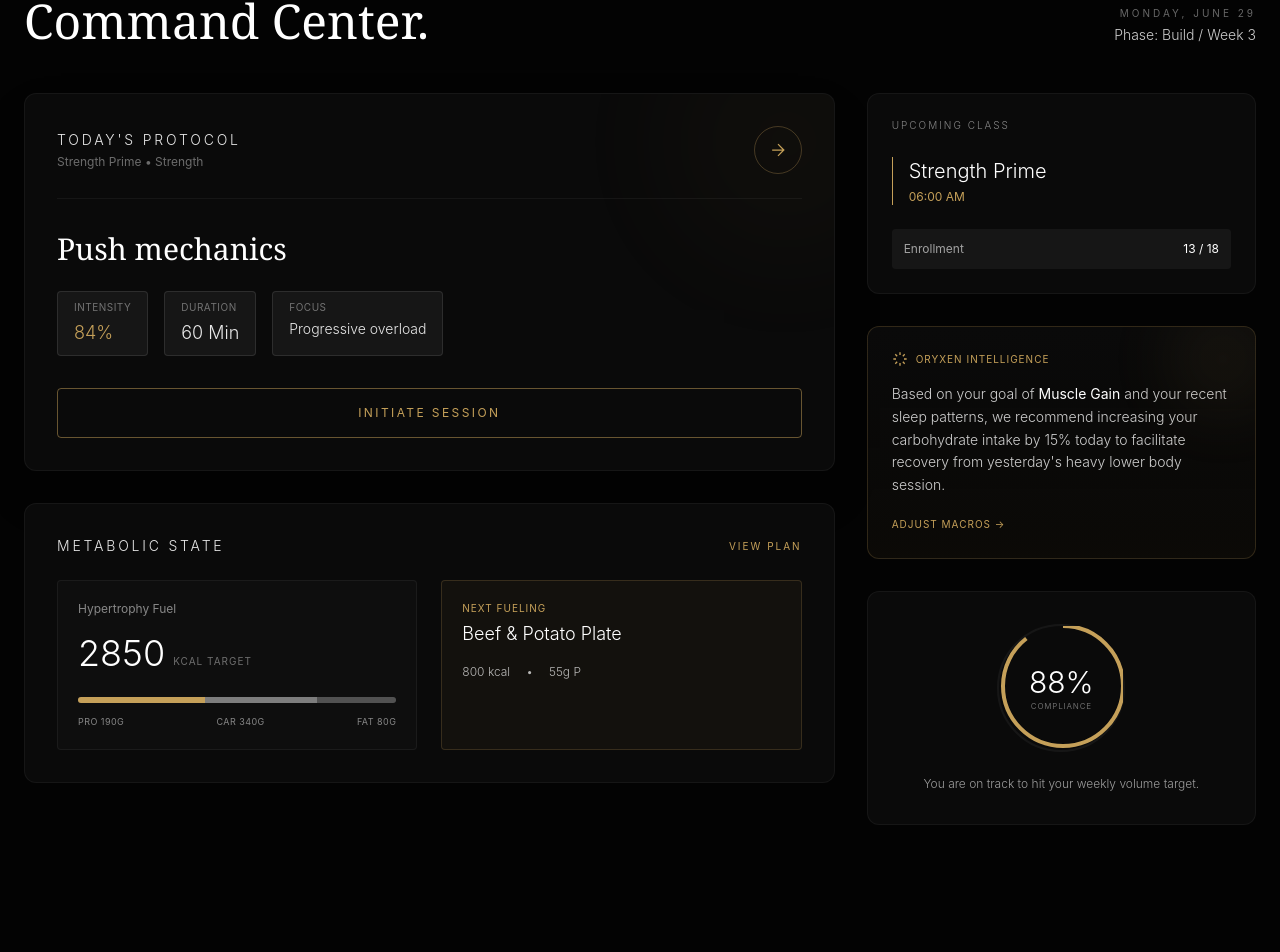
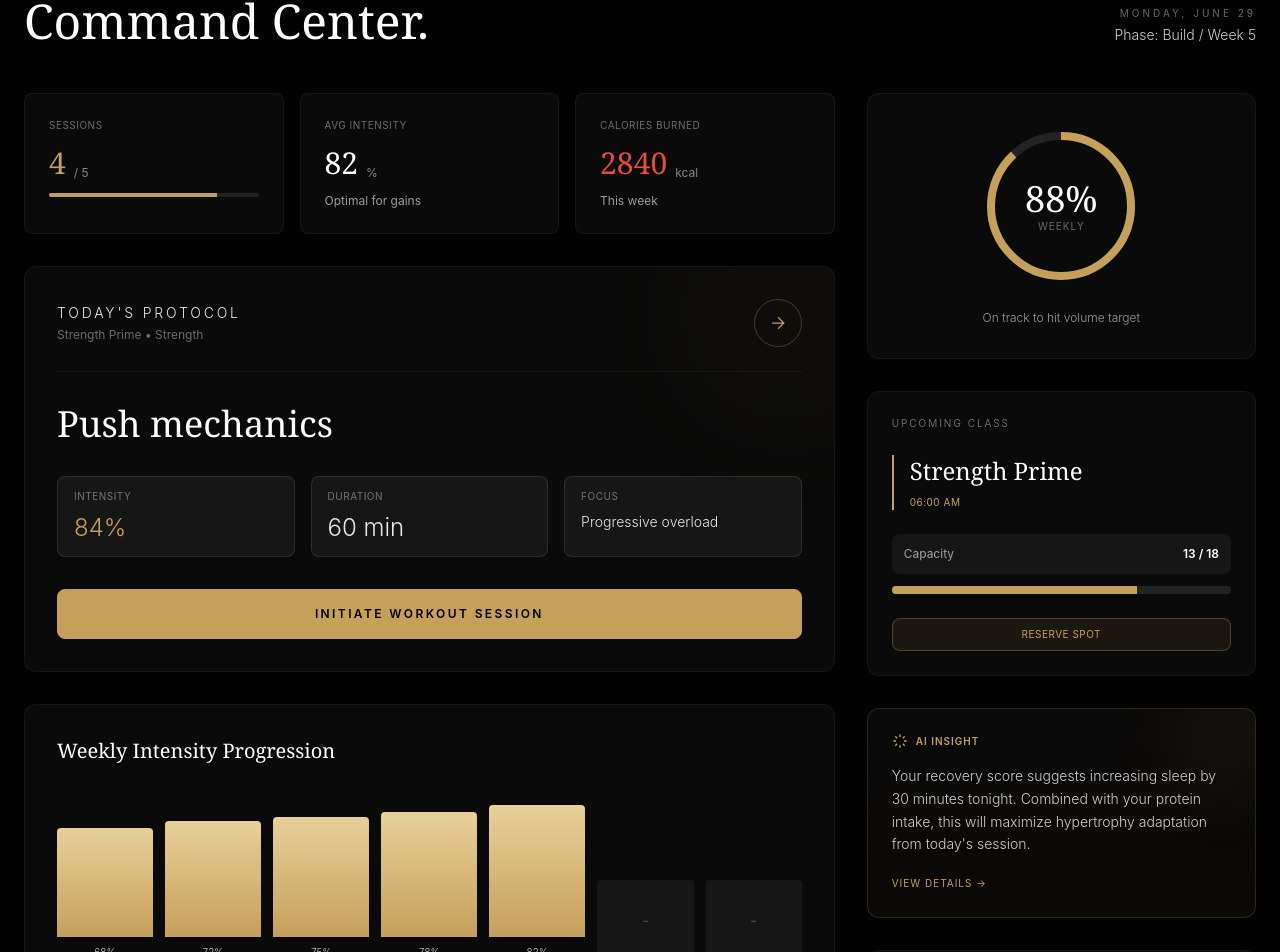
Before and after one commit to Aschio12/oryxen-frontend-2z, a Next.js app in the folder apps/frontend/: page /dashboard in a window 1280 px wide. Shown: the part 138-1090 px from the top of the page. Before the commit the page ends 1043 px from the top, so only its background shows below. Built offline with nearby package versions, Linux system fonts and the light colour scheme.

Commit message:
feat: Personal dashboard with analytics, weekly progress charts, and compliance tracking

```diff
--- a/apps/frontend/src/app/dashboard/page.tsx
+++ b/apps/frontend/src/app/dashboard/page.tsx
@@ -1,14 +1,47 @@
+"use client";
+
+import { useState } from "react";
 import { sportPrograms, nutritionPlans, classes } from "@/data/fitness";
 import Link from "next/link";
 
 export default function Dashboard() {
-  const todayProgram = sportPrograms[0]; // Strength Prime
-  const todayWorkout = todayProgram.weeklyPlan[0]; // Day 1
+  const [weeklyStats] = useState({
+    sessionsCompleted: 4,
+    sessionsPlanned: 5,
+    avgIntensity: 82,
+    totalVolume: 42000,
+    caloriesBurned: 2840,
+    averageRHR: 52,
+  });
 
-  const activeNutrition = nutritionPlans[1]; // Hypertrophy Fuel
-  const nextMeal = activeNutrition.meals[1]; // Lunch
+  const [weeklyProgress] = useState([68, 72, 75, 78, 82, 0, 0]);
+  const [nutritionTracking] = useState({
+    caloriesConsumed: 1950,
+    caloriesTarget: 2850,
+    proteinConsumed: 168,
+    proteinTarget: 190,
+    completed: 65,
+  });
+
+  const todayProgram = sportPrograms[0];
+  const todayWorkout = todayProgram.weeklyPlan[0];
+
+  const activeNutrition = nutritionPlans[1];
+  const nextMeal = activeNutrition.meals[1];
 
   const upcomingClass = classes[0];
+
+  const getDateInfo = () => {
+    const now = new Date();
+    const week = Math.ceil(((now.getDate()) - now.getDay() + 6) / 7);
+    return {
+      date: now.toLocaleDateString('en-US', { weekday: 'long', month: 'long', day: 'numeric' }),
+      week,
+      phase: 'Build',
+    };
+  };
+
+  const dateInfo = getDateInfo();
 
   return (
     <main className="min-h-screen bg-[#030303] pt-28 pb-20 selection:bg-[#C5A059]/30">
@@ -25,9 +58,9 @@ export default function Dashboard() {
             </div>
             <div className="hidden text-right md:block">
               <p className="text-[10px] uppercase tracking-[0.3em] text-white/40">
-                {new Date().toLocaleDateString('en-US', { weekday: 'long', month: 'long', day: 'numeric' })}
+                {dateInfo.date}
               </p>
-              <p className="mt-1 text-sm font-light text-white/80">Phase: Build / Week 3</p>
+              <p className="mt-1 text-sm font-light text-white/80">Phase: {dateInfo.phase} / Week {dateInfo.week}</p>
             </div>
           </div>
         </header>
@@ -37,11 +70,43 @@ export default function Dashboard() {
           {/* Main Column (2 spans) */}
           <div className="flex flex-col gap-8 lg:col-span-2">
 
-            {/* Today's Plan */}
-            <section className="motion-reveal-delayed-1 relative overflow-hidden rounded-xl border border-white/5 bg-[#0A0A0A] p-8 shadow-2xl">
+            {/* Weekly Stats Overview */}
+            <section className="motion-reveal-delayed-1 grid gap-4 md:grid-cols-3">
+              <div className="rounded-lg border border-white/5 bg-[#0A0A0A] p-6 hover:border-[#C5A059]/20 transition-all">
+                <p className="text-[10px] uppercase tracking-wider text-white/40">Sessions</p>
+                <div className="mt-3 flex items-end gap-2">
+                  <span className="font-serif text-3xl font-light text-[#C5A059]">{weeklyStats.sessionsCompleted}</span>
+                  <span className="text-xs text-white/50">/ {weeklyStats.sessionsPlanned}</span>
+                </div>
+                <div className="mt-3 h-1 w-full overflow-hidden rounded-full bg-white/10">
+                  <div className="h-full w-4/5 bg-[#C5A059]" />
+                </div>
+              </div>
+
+              <div className="rounded-lg border border-white/5 bg-[#0A0A0A] p-6 hover:border-[#C5A059]/20 transition-all">
+                <p className="text-[10px] uppercase tracking-wider text-white/40">Avg Intensity</p>
+                <div className="mt-3 flex items-end gap-2">
+                  <span className="font-serif text-3xl font-light text-white">{weeklyStats.avgIntensity}</span>
+                  <span className="text-xs text-white/50">%</span>
+                </div>
+                <p className="mt-3 text-xs text-white/60">Optimal for gains</p>
+              </div>
+
+              <div className="rounded-lg border border-white/5 bg-[#0A0A0A] p-6 hover:border-[#C5A059]/20 transition-all">
+                <p className="text-[10px] uppercase tracking-wider text-white/40">Calories Burned</p>
+                <div className="mt-3 flex items-end gap-2">
+                  <span className="font-serif text-3xl font-light text-[#E74C3C]">{weeklyStats.caloriesBurned}</span>
+                  <span className="text-xs text-white/50">kcal</span>
+                </div>
+                <p className="mt-3 text-xs text-white/60">This week</p>
+              </div>
+            </section>
+
+            {/* Today's Workout */}
+            <section className="motion-reveal-delayed-1 relative overflow-hidden rounded-xl border border-white/5 bg-[#0A0A0A] p-8">
               <div className="absolute -right-20 -top-20 h-64 w-64 rounded-full bg-[#C5A059] opacity-[0.03] blur-3xl" />
 
-              <div className="flex items-center justify-between border-b border-white/5 pb-6">
+              <div className="flex items-center justify-between border-b border-white/5 pb-6 mb-8">
                 <div>
                   <h2 className="text-sm font-light uppercase tracking-[0.2em] text-white/90">Today's Protocol</h2>
                   <p className="mt-1 text-xs text-white/40">{todayProgram.name} • {todayWorkout.type}</p>
@@ -51,67 +116,88 @@ export default function Dashboard() {
                 </div>
               </div>
 
-              <div className="mt-8">
-                <h3 className="font-serif text-3xl font-light text-white">{todayWorkout.title}</h3>
-                <div className="mt-6 flex flex-wrap gap-4">
-                  <div className="rounded-sm border border-white/10 bg-white/5 px-4 py-2">
+              <h3 className="font-serif text-4xl font-light text-white">{todayWorkout.title}</h3>
+
+              <div className="mt-8 grid gap-4 md:grid-cols-3">
+                <div className="rounded-lg border border-white/10 bg-white/5 px-4 py-3">
                   <p className="text-[10px] uppercase tracking-wider text-white/40">Intensity</p>
-                    <p className="mt-1 text-lg font-light text-[#C5A059]">{todayProgram.intensity}%</p>
+                  <p className="mt-2 text-2xl font-light text-[#C5A059]">{todayProgram.intensity}%</p>
                 </div>
-                  <div className="rounded-sm border border-white/10 bg-white/5 px-4 py-2">
+                <div className="rounded-lg border border-white/10 bg-white/5 px-4 py-3">
                   <p className="text-[10px] uppercase tracking-wider text-white/40">Duration</p>
-                    <p className="mt-1 text-lg font-light text-white/90">60 Min</p>
+                  <p className="mt-2 text-2xl font-light text-white/90">60 min</p>
                 </div>
-                  <div className="rounded-sm border border-white/10 bg-white/5 px-4 py-2">
+                <div className="rounded-lg border border-white/10 bg-white/5 px-4 py-3">
                   <p className="text-[10px] uppercase tracking-wider text-white/40">Focus</p>
-                    <p className="mt-1 text-sm font-light text-white/90">{todayProgram.focus[0]}</p>
+                  <p className="mt-2 text-sm font-light text-white/90">{todayProgram.focus[0]}</p>
                 </div>
               </div>
 
-                <div className="mt-8">
-                  <button className="group relative w-full overflow-hidden rounded-sm border border-[#C5A059]/50 bg-transparent py-4 text-xs uppercase tracking-[0.2em] text-[#C5A059] transition-all hover:bg-[#C5A059] hover:text-black">
-                    <span className="relative z-10">Initiate Session</span>
+              <button className="mt-8 w-full rounded-lg border border-[#C5A059] bg-[#C5A059] py-4 text-xs uppercase tracking-[0.2em] text-black font-semibold transition-all hover:bg-transparent hover:text-[#C5A059]">
+                Initiate Workout Session
               </button>
+            </section>
+
+            {/* Weekly Progress Chart */}
+            <section className="motion-reveal-delayed-2 rounded-xl border border-white/5 bg-[#0A0A0A] p-8">
+              <h3 className="font-serif text-xl font-light text-white mb-6">Weekly Intensity Progression</h3>
+
+              <div className="flex items-end justify-between gap-3 h-48">
+                {weeklyProgress.map((value, idx) => {
+                  const days = ['Mon', 'Tue', 'Wed', 'Thu', 'Fri', 'Sat', 'Sun'];
+                  const hasData = value > 0;
+                  return (
+                    <div key={idx} className="flex-1 flex flex-col items-center">
+                      <div className="w-full flex flex-col items-center gap-2">
+                        {hasData ? (
+                          <div className="w-full flex flex-col items-center">
+                            <div
+                              className="w-full bg-gradient-to-t from-[#C5A059] to-[#E8D099] rounded-t transition-all hover:from-[#E8D099] hover:to-[#F5E6B3]"
+                              style={{ height: `${(value / 100) * 160}px` }}
+                            />
+                            <span className="mt-2 text-[10px] font-light text-white/80">{value}%</span>
                           </div>
+                        ) : (
+                          <div className="w-full h-20 rounded bg-white/5 flex items-center justify-center text-white/20">-</div>
+                        )}
+                      </div>
+                      <span className="mt-2 text-[9px] uppercase tracking-wider text-white/40">{days[idx]}</span>
+                    </div>
+                  );
+                })}
               </div>
             </section>
 
             {/* Nutrition Tracking */}
             <section className="motion-reveal-delayed-2 rounded-xl border border-white/5 bg-[#0A0A0A] p-8">
-              <div className="flex items-center justify-between pb-6">
+              <div className="flex items-center justify-between pb-6 mb-8">
                 <h2 className="text-sm font-light uppercase tracking-[0.2em] text-white/90">Metabolic State</h2>
-                <Link href="/nutrition" className="text-[10px] uppercase tracking-[0.2em] text-[#C5A059] hover:text-white transition-colors">View Plan</Link>
+                <Link href="/nutrition" className="text-[10px] uppercase tracking-[0.2em] text-[#C5A059] hover:text-white transition-colors">View Plan →</Link>
               </div>
 
               <div className="grid gap-6 md:grid-cols-2">
-                <div className="rounded-sm bg-white/[0.02] p-5 border border-white/5">
+                <div className="rounded-lg bg-white/[0.02] border border-white/5 p-6">
                   <p className="text-xs text-white/50">{activeNutrition.name}</p>
-                  <div className="mt-4 flex items-end gap-2">
-                    <span className="text-4xl font-light text-white">{activeNutrition.dailyCalories}</span>
-                    <span className="mb-1 text-[10px] uppercase tracking-widest text-white/40">Kcal target</span>
+                  <div className="mt-4 flex items-end gap-2 mb-6">
+                    <span className="font-serif text-4xl font-light text-white">{nutritionTracking.caloriesConsumed}</span>
+                    <span className="mb-1 text-[10px] uppercase tracking-widest text-white/40">/ {nutritionTracking.caloriesTarget} kcal</span>
                   </div>
 
-                  {/* Macros Bar */}
-                  <div className="mt-6 flex h-1.5 w-full overflow-hidden rounded-full bg-white/10">
-                    <div className="bg-[#C5A059]" style={{ width: '40%' }} />
-                    <div className="bg-white/40" style={{ width: '35%' }} />
-                    <div className="bg-white/20" style={{ width: '25%' }} />
-                  </div>
-                  <div className="mt-3 flex justify-between text-[9px] uppercase tracking-wider text-white/50">
-                    <span>Pro {activeNutrition.macros.protein}g</span>
-                    <span>Car {activeNutrition.macros.carbs}g</span>
-                    <span>Fat {activeNutrition.macros.fats}g</span>
+                  <div className="h-3 w-full overflow-hidden rounded-full bg-white/10">
+                    <div className="h-full bg-gradient-to-r from-[#3498DB] via-[#2ECC71] to-[#F39C12]" style={{ width: `${(nutritionTracking.caloriesConsumed / nutritionTracking.caloriesTarget) * 100}%` }} />
                   </div>
                 </div>
 
-                <div className="rounded-sm bg-[#C5A059]/[0.05] border border-[#C5A059]/20 p-5">
-                  <p className="text-[10px] uppercase tracking-widest text-[#C5A059]">Next Fueling</p>
-                  <p className="mt-1 text-lg font-light text-white">{nextMeal.name}</p>
-                  <div className="mt-4 flex gap-4 text-xs font-light text-white/70">
+                <div className="rounded-lg bg-[#C5A059]/[0.05] border border-[#C5A059]/20 p-6">
+                  <p className="text-[10px] uppercase tracking-widest text-[#C5A059]">Next Meal</p>
+                  <p className="mt-2 text-xl font-light text-white">{nextMeal.name}</p>
+                  <div className="mt-4 grid grid-cols-2 gap-2 text-xs font-light text-white/70">
                     <span>{nextMeal.calories} kcal</span>
-                    <span>•</span>
-                    <span>{nextMeal.protein}g P</span>
+                    <span className="text-right text-[#C5A059]">{nextMeal.protein}g protein</span>
                   </div>
+                  <button className="mt-4 w-full rounded-lg bg-[#C5A059]/20 hover:bg-[#C5A059]/30 text-[10px] uppercase tracking-wider text-[#C5A059] py-2 transition-all">
+                    Log Meal
+                  </button>
                 </div>
               </div>
             </section>
@@ -120,48 +206,85 @@ export default function Dashboard() {
           {/* Right Column (1 span) */}
           <div className="flex flex-col gap-8 lg:col-span-1">
 
+            {/* Compliance Ring */}
+            <section className="motion-reveal-delayed-1 flex flex-col items-center justify-center rounded-xl border border-white/5 bg-[#0A0A0A] p-8 text-center">
+              <div className="relative flex h-40 w-40 items-center justify-center">
+                <svg className="absolute h-full w-full -rotate-90" viewBox="0 0 160 160">
+                  <circle cx="80" cy="80" r="70" stroke="#ffffff" strokeWidth="8" fill="none" opacity="0.1" />
+                  <circle
+                    cx="80"
+                    cy="80"
+                    r="70"
+                    stroke="#C5A059"
+                    strokeWidth="8"
+                    fill="none"
+                    strokeDasharray={`${(88 / 100) * 440} 440`}
+                    className="transition-all duration-1000"
+                  />
+                </svg>
+                <div className="flex flex-col z-10">
+                  <span className="font-serif text-4xl font-light text-white">88%</span>
+                  <span className="text-[10px] uppercase tracking-widest text-white/40">Weekly</span>
+                </div>
+              </div>
+              <p className="mt-6 text-xs font-light text-white/60">On track to hit volume target</p>
+            </section>
+
             {/* Class Schedule */}
             <section className="motion-reveal-delayed-1 rounded-xl border border-white/5 bg-[#0A0A0A] p-6">
-               <h2 className="text-[10px] font-light uppercase tracking-[0.2em] text-white/50">Upcoming Class</h2>
-               <div className="mt-6 border-l border-[#C5A059] pl-4">
-                 <p className="text-xl font-light text-white">{upcomingClass.className}</p>
-                 <p className="mt-1 text-xs text-[#C5A059]">{new Date(upcomingClass.startTime).toLocaleTimeString([], { hour: '2-digit', minute: '2-digit' })}</p>
+              <h2 className="text-[10px] font-light uppercase tracking-[0.2em] text-white/50 mb-6">Upcoming Class</h2>
+              <div className="border-l-2 border-[#C5A059] pl-4 mb-6">
+                <p className="font-serif text-2xl font-light text-white">{upcomingClass.className}</p>
+                <p className="mt-2 text-[10px] uppercase tracking-wider text-[#C5A059]">
+                  {new Date(upcomingClass.startTime).toLocaleTimeString([], { hour: '2-digit', minute: '2-digit' })}
+                </p>
               </div>
-               <div className="mt-6 flex items-center justify-between rounded-sm bg-white/5 p-3 text-xs">
-                 <span className="text-white/60">Enrollment</span>
-                 <span className="text-white">{upcomingClass.currentEnrollment} / {upcomingClass.capacity}</span>
+
+              <div className="space-y-3">
+                <div className="flex items-center justify-between rounded-lg bg-white/5 p-3 text-xs">
+                  <span className="text-white/60">Capacity</span>
+                  <span className="text-white font-semibold">{upcomingClass.currentEnrollment} / {upcomingClass.capacity}</span>
                 </div>
+                <div className="h-2 w-full rounded-full bg-white/10 overflow-hidden">
+                  <div className="h-full bg-[#C5A059]" style={{ width: `${(upcomingClass.currentEnrollment / upcomingClass.capacity) * 100}%` }} />
+                </div>
+              </div>
+
+              <button className="mt-6 w-full rounded-lg border border-[#C5A059]/30 bg-[#C5A059]/10 py-2 text-[10px] uppercase tracking-wider text-[#C5A059] hover:bg-[#C5A059]/20 transition-all">
+                Reserve Spot
+              </button>
             </section>
 
             {/* AI Recommendation */}
             <section className="motion-reveal-delayed-2 relative overflow-hidden rounded-xl border border-[#C5A059]/20 bg-gradient-to-b from-[#0A0A0A] to-[#C5A059]/5 p-6">
               <div className="absolute -right-4 -top-4 h-24 w-24 rounded-full bg-[#C5A059] opacity-10 blur-2xl" />
-              <div className="flex items-center gap-2 text-[#C5A059]">
+              <div className="flex items-center gap-2 text-[#C5A059] mb-4">
                 <svg width="16" height="16" viewBox="0 0 24 24" fill="none" stroke="currentColor" strokeWidth="2"><path d="M12 2v4M12 18v4M4.93 4.93l2.83 2.83M16.24 16.24l2.83 2.83M2 12h4M18 12h4M4.93 19.07l2.83-2.83M16.24 7.76l2.83-2.83"/></svg>
-                <h2 className="text-[10px] uppercase tracking-widest">Oryxen Intelligence</h2>
+                <h2 className="text-[10px] uppercase tracking-widest font-semibold">AI Insight</h2>
               </div>
-              <p className="mt-4 text-sm font-light leading-relaxed text-white/80">
-                Based on your goal of <strong className="text-white">Muscle Gain</strong> and your recent sleep patterns, we recommend increasing your carbohydrate intake by 15% today to facilitate recovery from yesterday's heavy lower body session.
+              <p className="text-sm font-light leading-relaxed text-white/80">
+                Your recovery score suggests increasing sleep by 30 minutes tonight. Combined with your protein intake, this will maximize hypertrophy adaptation from today's session.
               </p>
               <button className="mt-5 text-[10px] uppercase tracking-widest text-[#C5A059] hover:text-white transition-colors">
-                Adjust Macros →
+                View Details →
               </button>
             </section>
 
-            {/* Compliance Ring Mock */}
-            <section className="motion-reveal-delayed-2 flex flex-col items-center justify-center rounded-xl border border-white/5 bg-[#0A0A0A] p-8 text-center">
-              <div className="relative flex h-32 w-32 items-center justify-center rounded-full border-2 border-white/5">
-                <svg className="absolute inset-0 h-full w-full -rotate-90">
-                  <circle cx="64" cy="64" r="60" stroke="#C5A059" strokeWidth="4" fill="none" strokeDasharray="377" strokeDashoffset="40" className="transition-all duration-1000" />
-                </svg>
-                <div className="flex flex-col">
-                  <span className="text-3xl font-light text-white">88%</span>
-                  <span className="text-[8px] uppercase tracking-widest text-white/40">Compliance</span>
+            {/* Quick Actions */}
+            <section className="motion-reveal-delayed-2 rounded-xl border border-white/5 bg-[#0A0A0A] p-6">
+              <h2 className="text-[10px] uppercase tracking-widest text-white/50 mb-4">Quick Links</h2>
+              <div className="space-y-2">
+                <Link href="/programs" className="block rounded-lg border border-white/10 hover:border-[#C5A059]/50 bg-white/5 hover:bg-white/10 p-3 text-[10px] uppercase tracking-wider text-white/70 hover:text-[#C5A059] transition-all">
+                  View Programs
+                </Link>
+                <Link href="/exercises" className="block rounded-lg border border-white/10 hover:border-[#C5A059]/50 bg-white/5 hover:bg-white/10 p-3 text-[10px] uppercase tracking-wider text-white/70 hover:text-[#C5A059] transition-all">
+                  Exercise Library
+                </Link>
+                <Link href="/coaches" className="block rounded-lg border border-white/10 hover:border-[#C5A059]/50 bg-white/5 hover:bg-white/10 p-3 text-[10px] uppercase tracking-wider text-white/70 hover:text-[#C5A059] transition-all">
+                  Meet Coaches
+                </Link>
               </div>
-              </div>
-              <p className="mt-6 text-xs font-light text-white/60">You are on track to hit your weekly volume target.</p>
             </section>
-
           </div>
         </div>
       </div>
```
Lines whose indentation alone changed are shown as unchanged.
